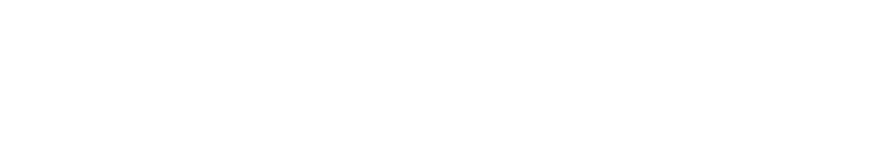
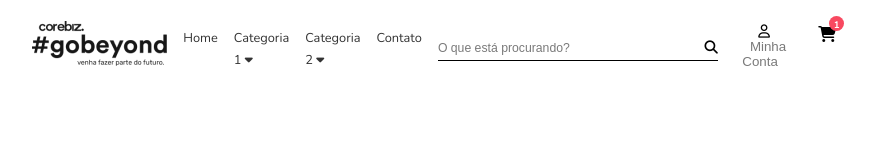
Before and after one commit to juslenelobeu/corebiz-gobeyond-desafio-01, a plain HTML site: page index.html in a window 1280 px wide. Shown: the whole page, without its empty margins (211-1086 px from the left). Drawn offline with nearby package versions, Linux system fonts and the light colour scheme.

Commit message:
:construction: structured and styled header

```diff
--- a/assets/css/styles.css
+++ b/assets/css/styles.css
@@ -33,8 +33,103 @@ input {
   border: none;
 }
 
+/* flex */
+.flex-row { display: flex; gap: 1rem; }
+.flex-col { display: flex; flex-direction: column; gap: 1rem; }
+.justify-center { justify-content: center; }
+.justify-between { justify-content: space-between; }
+.align-center { align-items: center; }
+
+/* patterns */
+.container {
+  max-width: 62%;
+  margin: 0 auto;
+}
+
+.input {
+  padding: 1rem;
+  border-radius: .3rem;
+  outline: none;
+}
+::placeholder {
+  font-size: .765rem;
+  color: var(--color-black-48);
+}
+
+.btn {
+  padding: 1rem;
+  border-radius: .3rem;
+}
+.btn-primary {
+  background-color: var(--color-primary);
+  color: var(--color-white);
+}
+
+.badge {
+  width: 12px;
+  height: 12px;
+  background-color: var(--color-black-48);
+  border-radius: 50%;
+  padding: .1rem;
+  font-size: .6rem;
+  font-weight: 600;
+  text-align: center;
+  position: absolute;
+}
+
+.site-title {
+  font-size: 1.3rem;
+}
+.site-title hr {
+  border: none;
+  border-bottom: .35rem solid var(--color-primary);
+}
+
 /* header */
-.site__header {}
+.site__header { padding: 1rem 0; }
+
+.header__nav {
+  display: flex;
+  gap: 1rem;
+}
+.nav__link {
+  font-size: .8rem;
+  color: var(--color-black-20);
+}
+
+.search__inputGroup {
+  border-bottom: thin solid;
+  width: 280px;
+  display: flex;
+  justify-content: space-between;
+}
+.search__inputGroup input {
+  padding: .3rem 0;
+  width: 100%;
+  outline: none;
+}
+
+.header__account {
+  padding: .5rem;
+}
+.header__account button span {
+  padding: .5rem;
+  color: var(--color-black-48);
+}
+
+.header__cart {
+  position: relative;
+  padding: .5rem;
+}
+.header__cart a {
+  color: var(--color-black)
+}
+.cart__badge.badge {
+  top: 0;
+  right: 0;
+  background-color: var(--color-danger);
+  color: var(--color-white);
+}
 
 /* slider */
 .site__slider {}
--- a/index.html
+++ b/index.html
@@ -16,7 +16,63 @@
 
 <body>
 
-  <header class="site__header"></header>
+  <header class="site__header">
+    <div class="container">
+      <div class="flex-row justify-between align-center">
+        <div class="flex-col">
+          <a href="/" class="header__logo">
+            <img src="./assets/brands/logo-gobeyond.png" alt="Logo Go Beyond">
+          </a>
+        </div>
+        <div class="flex-col">
+          <nav>
+            <ul class="header__nav">
+              <li class="nav__item">
+                <a class="nav__link" href="">Home</a>
+              </li>
+              <li class="nav__item">
+                <a class="nav__link" href="">Categoria 1
+                  <i class="fas fa-caret-down"></i>
+                </a>
+              </li>
+              <li class="nav__item">
+                <a class="nav__link" href="">Categoria 2
+                  <i class="fas fa-caret-down"></i>
+                </a>
+              </li>
+              <li class="nav__item">
+                <a class="nav__link" href="">Contato</a>
+              </li>
+            </ul>
+          </nav>
+        </div>
+        <div class="flex-col">
+          <form class="header__search" action="" method="post">
+            <div class="search__inputGroup">
+              <input type="search" placeholder="O que está procurando?">
+              <button type="submit"><i class="fas fa-search"></i></button>
+            </div>
+          </form>
+        </div>
+        <div class="flex-col">
+          <div class="flex-row">
+            <div class="header__account">
+              <button>
+                <i class="far fa-user"></i>
+                <span>Minha Conta</span>
+              </button>
+            </div>
+            <div class="header__cart">
+              <span class="cart__badge badge">1</span>
+              <a href="">
+                <i class="fas fa-shopping-cart"></i>
+              </a>
+            </div>
+          </div>
+        </div>
+      </div>
+    </div>
+  </header>
   <section class="site__slider"></section>
   <main class="site__content">
     <section class="content__carousel-products"></section>
```
